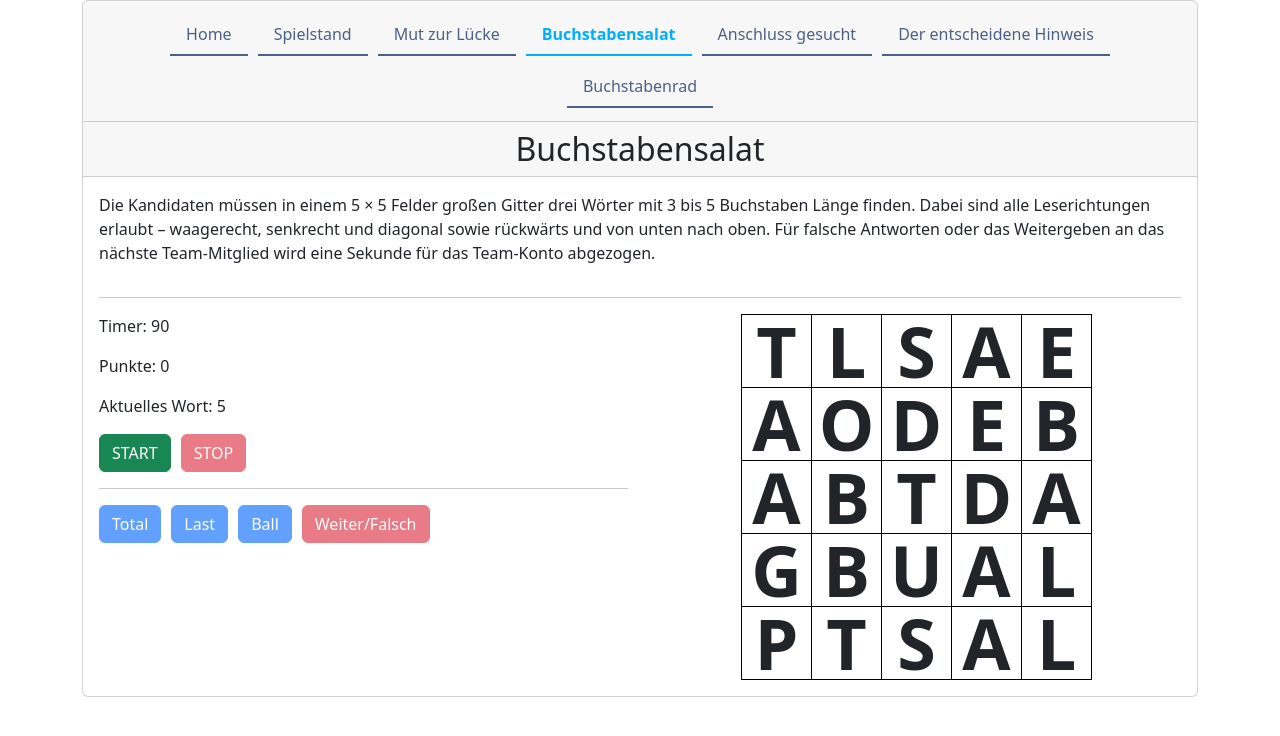
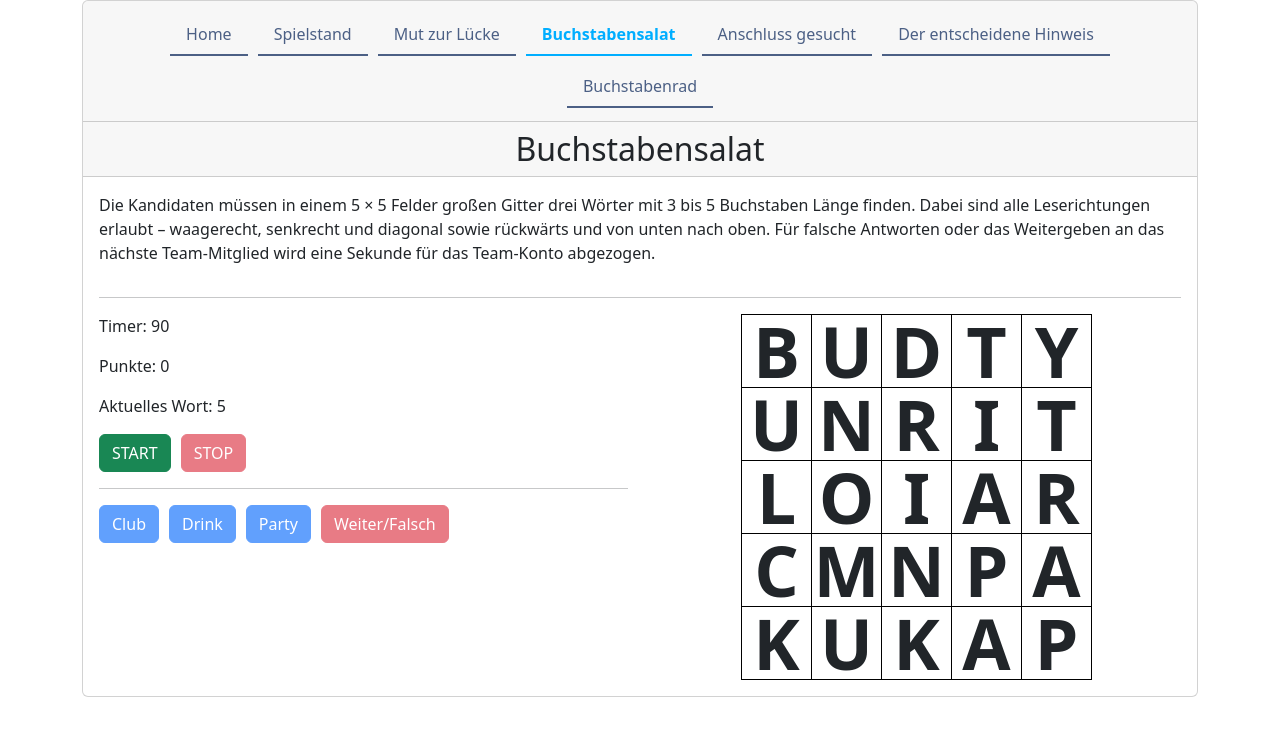
Before and after one commit to erickubenka/buchstabenbattle-app, an Angular app in the folder angular-app/: page /admin/crossword in a window 1280 px wide. Shown: the top 736 px of the page. Built offline with nearby package versions, Linux system fonts and the light colour scheme; no server answers.

Commit message:
Added crossword game data

```diff
--- a/angular-app/src/app/admin/crossword/crossword.component.ts
+++ b/angular-app/src/app/admin/crossword/crossword.component.ts
@@ -12,14 +12,15 @@ import {Timer} from "../../data/timer";
   styleUrls: ['./crossword.component.scss']
 })
 export class CrosswordComponent {
-  crossword = new Crossword();
+  crossword: Crossword;
   timer: Timer;
 
   points: number = 0;
   errors: number = 0;
 
   constructor(private webSocketService: WebSocketService) {
-    this.timer = Timer.create(90, () => this.send())
+    this.timer = Timer.create(90, () => this.send());
+    this.crossword = Crossword.next();
     this.send();
   }
 
@@ -29,7 +30,7 @@ export class CrosswordComponent {
     }
 
     if (this.crossword.solvedWords.length == this.crossword.words.length) {
-      this.crossword = new Crossword();
+      this.crossword = Crossword.next();
       this.points = this.points + (5 - this.errors);
       this.errors = 0;
     }
@@ -41,17 +42,19 @@ export class CrosswordComponent {
 
     if (this.errors == 5) {
       this.errors = 0;
-      this.crossword = new Crossword();
+      this.crossword = Crossword.next();
     }
     this.send();
   }
 
   start() {
     this.timer.start();
+    this.send();
   }
 
   stop() {
     this.timer.stop();
+    this.send();
   }
 
   send() {
--- a/angular-app/src/app/data/crossword/crossword-game-data.ts
+++ b/angular-app/src/app/data/crossword/crossword-game-data.ts
@@ -9,11 +9,4 @@ export class CrosswordGameData {
   public errors: number = 0;
   public crossword: Crossword = new Crossword();
 
-  private static crosswords: Crossword[] = [
-    Crossword.create("Ich spare auf ein ...", ["DAVHB", "RBOFK", "ENTZO", "FSUAH", "PUAHN"], ["Haus", "Auto", "Pferd"]),
-    Crossword.create("Immer top gestylt.", ["KLIDA", "LARNQ", "MODEY", "URERK", "DLITS"], ["Stil", "Mode", "Trend"]),
-    Crossword.create("Am Kiosk.", ["LOLLI", "OVFMS", "TDACI", "TBPKE", "OAWVY"], ["Lolli", "Eis", "Lotto"]),
-    Crossword.create("Im Großraumwagen.", ["NETZG", "KRIMA", "OLSEN", "FUCLG", "FKHAY"], ["Netz", "Gang", "Tisch"]),
-    Crossword.create("Saturday Nightlife.", ["BUDTY", "UNRIT", "LOIAR", "CMNPA", "KUKAP"], ["Club", "Drink", "Party"]),
-  ];
 }
--- a/angular-app/src/app/data/crossword/crossword.ts
+++ b/angular-app/src/app/data/crossword/crossword.ts
@@ -14,6 +14,8 @@ export class Crossword {
   public words: string[] = ["Total", "Last", "Ball"];
   public solvedWords: string[] = [];
 
+  private static alreadyPlayed: Crossword[] = [];
+
   public static create(category: string, rows: string[], words: string[]) {
     let crossword = new Crossword();
 
@@ -23,4 +25,26 @@ export class Crossword {
 
     return crossword;
   }
+
+  private static crosswords: Crossword[] = [
+    Crossword.create("Ich spare auf ein ...", ["DAVHB", "RBOFK", "ENTZO", "FSUAH", "PUAHN"], ["Haus", "Auto", "Pferd"]),
+    Crossword.create("Immer top gestylt.", ["KLIDA", "LARNQ", "MODEY", "URERK", "DLITS"], ["Stil", "Mode", "Trend"]),
+    Crossword.create("Am Kiosk.", ["LOLLI", "OVFMS", "TDACI", "TBPKE", "OAWVY"], ["Lolli", "Eis", "Lotto"]),
+    Crossword.create("Im Großraumwagen.", ["NETZG", "KRIMA", "OLSEN", "FUCLG", "FKHAY"], ["Netz", "Gang", "Tisch"]),
+    Crossword.create("Saturday Nightlife.", ["BUDTY", "UNRIT", "LOIAR", "CMNPA", "KUKAP"], ["Club", "Drink", "Party"]),
+  ];
+
+  static next() {
+
+    let nextRandomIndex = 0;
+
+    if (Crossword.alreadyPlayed.length < Crossword.crosswords.length) {
+      do {
+        nextRandomIndex = Math.floor(Math.random() * Crossword.crosswords.length);
+      } while (Crossword.alreadyPlayed.includes(Crossword.crosswords[nextRandomIndex]))
+    }
+
+    Crossword.alreadyPlayed.push(Crossword.crosswords[nextRandomIndex]);
+    return Crossword.crosswords[nextRandomIndex];
+  }
 }
```
